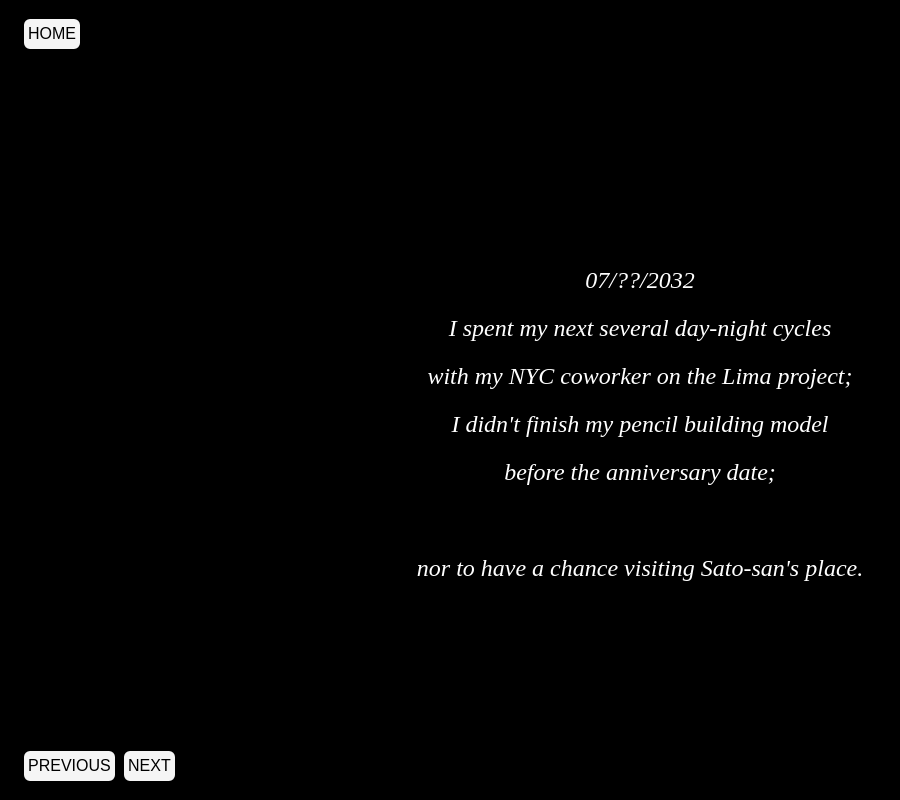
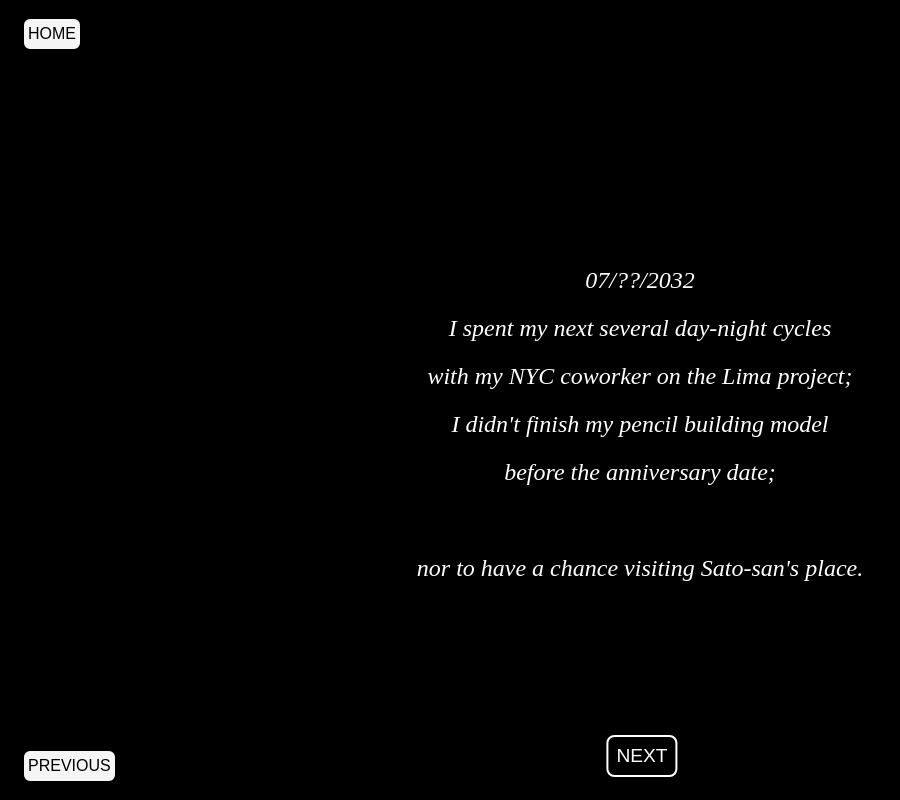
Before and after one commit to HaoyuWang93/neighbor, a plain HTML site: page 11-monologue.html in a window 1280 px wide. Shown: the whole page, without its empty margins (0-900 px from the left). Drawn offline with nearby package versions, Linux system fonts and the light colour scheme.

Commit message:
edited css/html

```diff
--- a/11-monologue.html
+++ b/11-monologue.html
@@ -15,15 +15,6 @@
   text-align: left;
   z-index: 1;'>
     <a href="10-rooftop.html"><button class="button">PREVIOUS</button></a>
-</div>
-
-  <div style='position: fixed;
-  bottom: 15px;
-  left: 120px;
-  width:100%;
-  text-align: left;
-  z-index: 1;'>
-    <a href="12-cafe.html"><button class="button">NEXT</button></a>
 </div>
 
   <div style='position: fixed;
@@ -50,5 +41,7 @@
     nor to have a chance visiting Sato-san's place.
 </p>
 
+<div class="hide" id="next"><a href="12-cafe.html"><button id="proceed">NEXT</button></a></div>
+
 </body>
 </html
--- a/css/custom.css
+++ b/css/custom.css
@@ -90,7 +90,6 @@ margin-left:25%;
   cursor: pointer;
 }
 
-
 #reply {
   background-color: black;
   border-style: solid;
@@ -134,6 +133,27 @@ margin-left:25%;
   z-index:999;
 }
 
+#proceed {
+  background-color: black;
+  border-style: solid;
+  border-radius: 8px;
+  border-color: white;
+  color: white;
+  padding: 8px 8px;
+  text-align: center;
+  text-decoration: none;
+  display: inline-block;
+  font-size: 1.2em;
+  margin: 2px 2px;
+  cursor: pointer;
+  position:fixed;
+  bottom:0;
+  left: 50%;
+  margin-right: -50%;
+  transform: translate(-50%, -50%);
+  z-index:999;
+}
+
 /* texts */
 #intro {
   position: fixed;
@@ -164,7 +184,7 @@ margin-left:25%;
 
 #video-sub {
   position: fixed;
-  top:85%;
+  top:80%;
   left: 50%;
   margin-right: -50%;
   transform: translate(-50%, -50%);
@@ -187,7 +207,7 @@ margin-left:25%;
     max-height:70%;
 }
 
-@media screen and (max-width: 600px) {
+@media screen and (max-width: 768px) {
   #monograph {
     font-size: 1.2em;
   }
@@ -204,6 +224,26 @@ margin-left:25%;
     width:100%; height: auto;
   }
 
+  @media screen and (max-width: 350px) {
+    #intro {
+      font-size: 1.2em;
+    }
+    #monograph {
+      font-size: 1em;
+    }
+    #video-sub {
+      font-size: 1em;
+    }
+    #chat-fr {
+      font-size: 1em;
+    }
+    #chat-re {
+      font-size: 1em;
+    }
+    .video {
+      width:100%; height: auto;
+    }
+
 /* hidden ar button */
 div.a-enter-ar {
   visibility: hidden;
```
Also changed, not shown: 13-elevator.html (+1 -1 lines).
